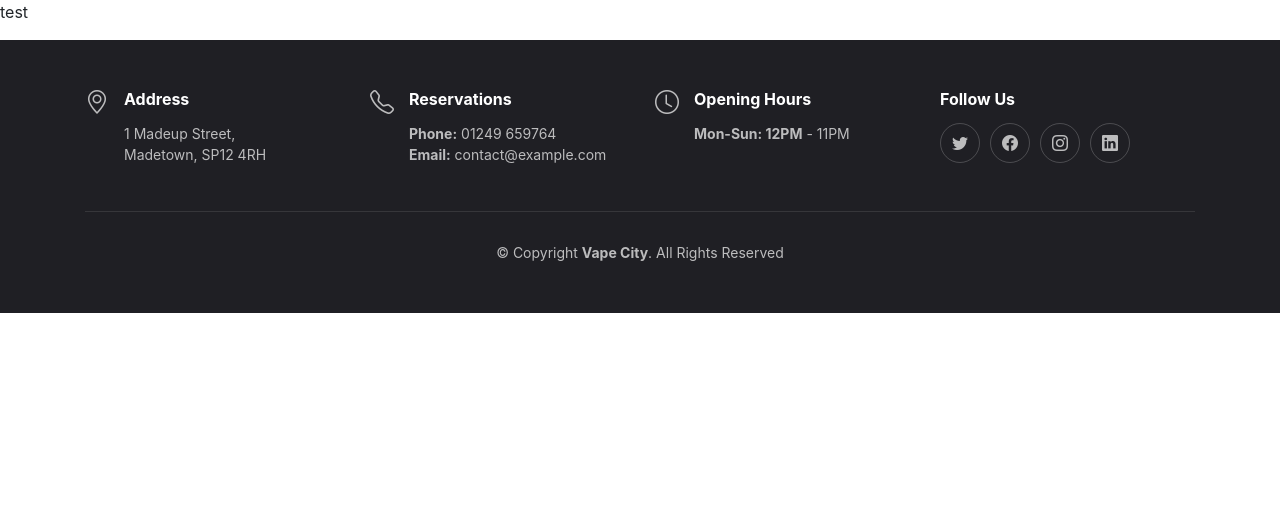
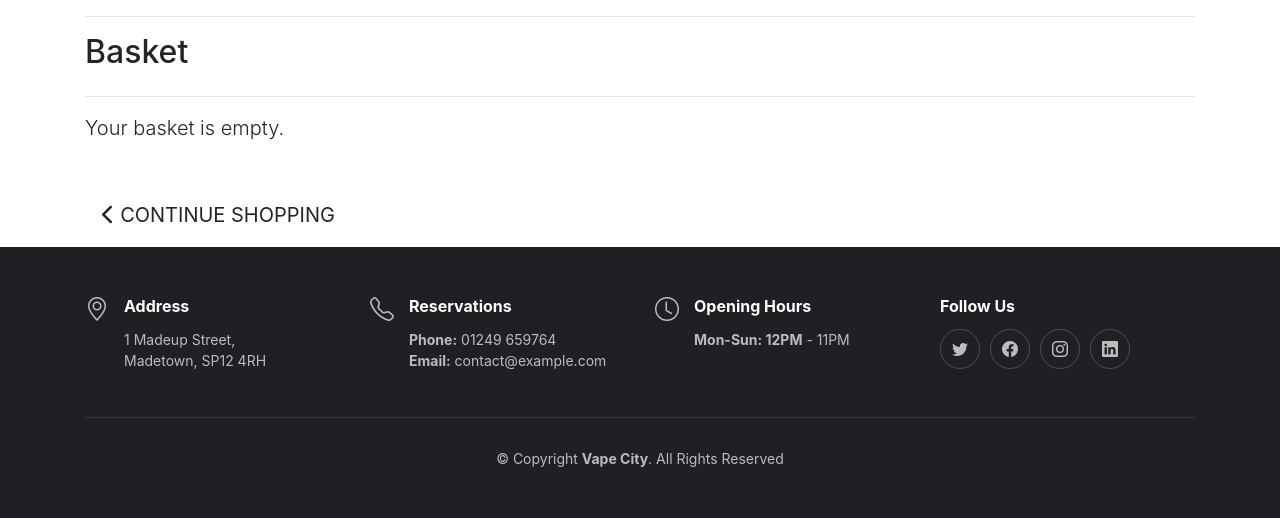
Before and after one commit to LADCode2021/pp5-vape-city, a Django app: page /basket/ in a window 1280 px wide. Shown: the part 175-693 px from the top of the page. Run offline with Django 3.2, Linux system fonts and the light colour scheme; some libraries are stand-ins or nearby versions.

Commit message:
Update All disposables card with icon, setup basket.html

```diff
--- a/basket/templates/basket/basket.html
+++ b/basket/templates/basket/basket.html
@@ -6,6 +6,31 @@
 
 {% block content %}
 
-<p>test</p>
+<div class="overlay"></div>
+<div class="container mb-2">
+    <div class="row">
+        <div class="col">
+            <hr>
+            <h2 class="logo-font mb-4">Basket</h2>
+            <hr>
+        </div>
+    </div>
+
+    <div class="row">
+        <div class="col">
+            {% if basket_items %}
+            <div class="table-responsive rounded"></div>
+            {% else %}
+            <p class="lead mb-5">Your basket is empty.</p>
+            <a href="{% url 'products' %}" class="btn btn-outline-black rounded-0 btn-lg">
+                <span class="icon">
+                    <i class="fas fa-chevron-left"></i>
+                </span>
+                <span class="text-uppercase">Continue Shopping</span>
+            </a>
+            {% endif %}
+        </div>
+    </div>
+</div>
 
 {% endblock %}
```
Also changed, not shown: home/templates/home/index.html (+7 -1 lines).
